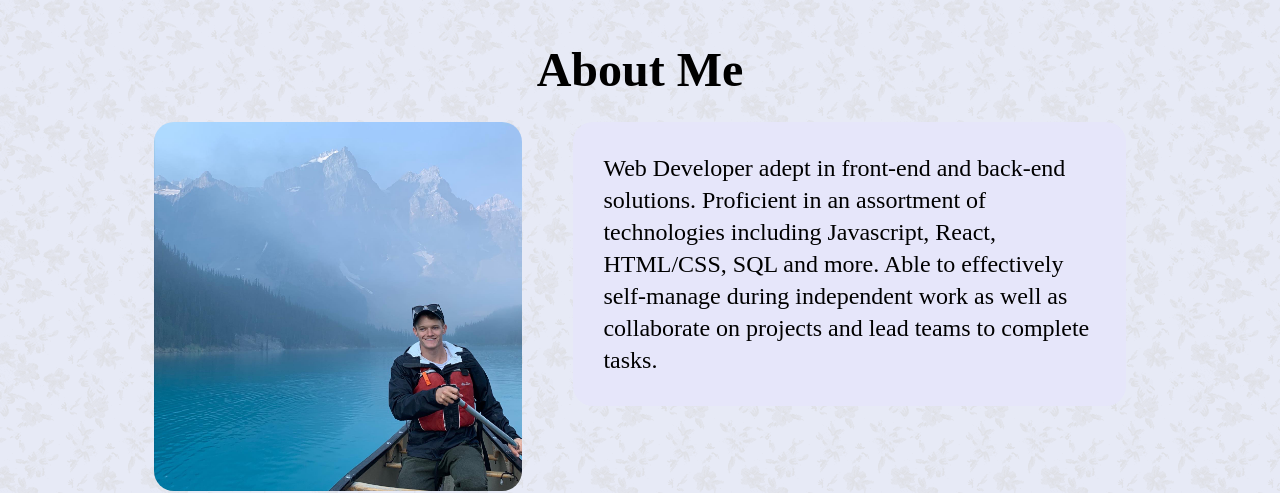
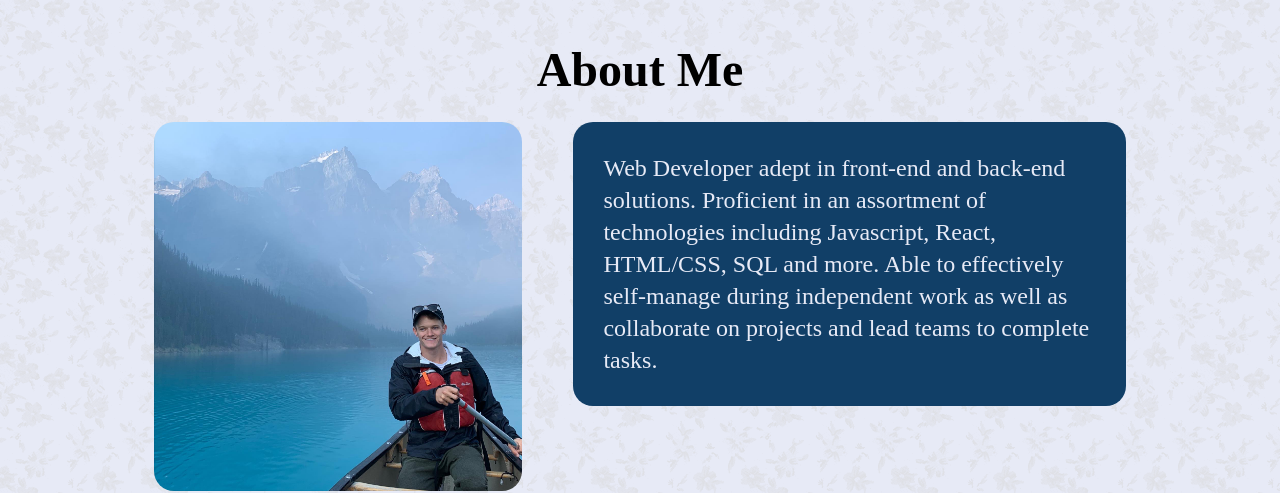
Before and after one commit to NealePT/nealetaylorcom, a React (Create React App) app in the folder react-site/: page / in a window 1280 px wide. Shown: the part 808-1301 px from the top of the page. Built offline with nearby package versions, Linux system fonts and the light colour scheme.

Commit message:
add styling

```diff
--- a/react-site/src/components/About.css
+++ b/react-site/src/components/About.css
@@ -34,6 +34,7 @@
   font-size: 1.5rem;
   padding: 30px;
   line-height: 2rem;
-  background-color: lavender;
+  background-color: #113f67;
   border-radius: 20px;
+  color: #e7eaf6;
 }
```
